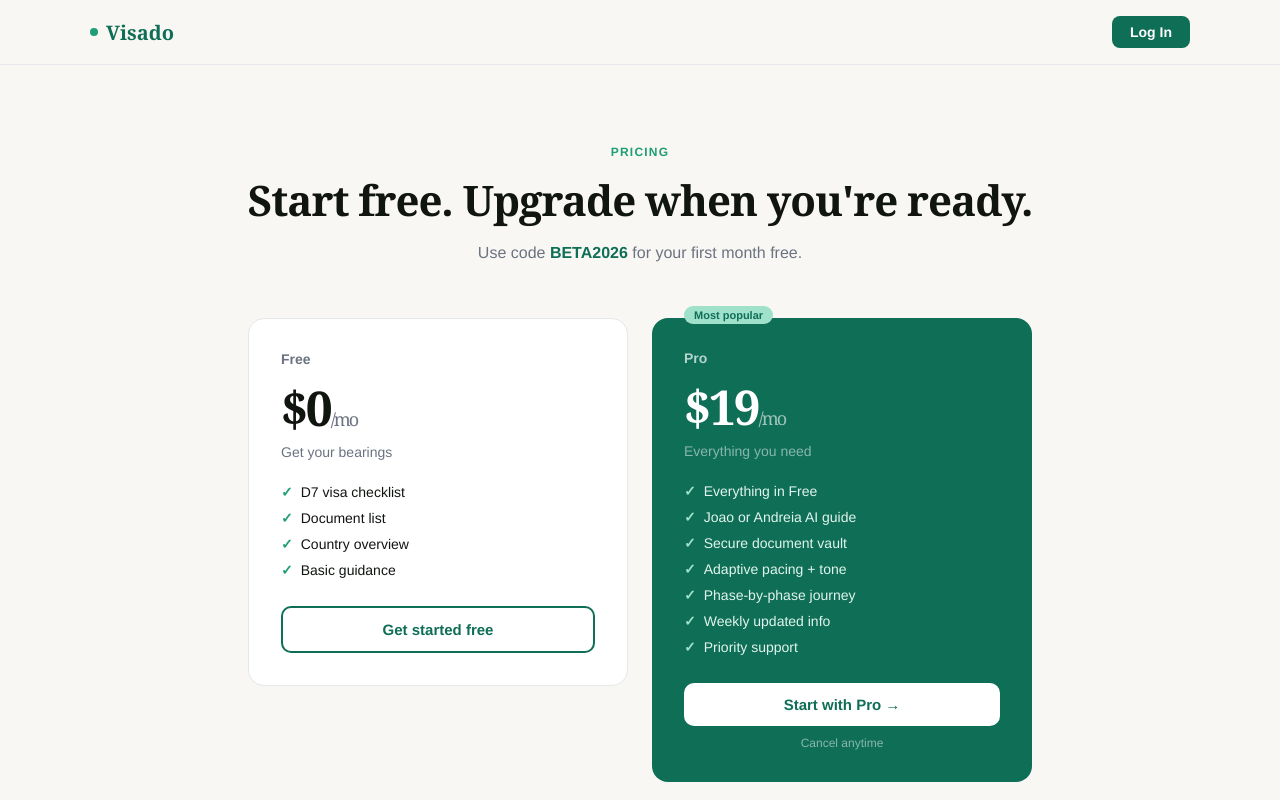
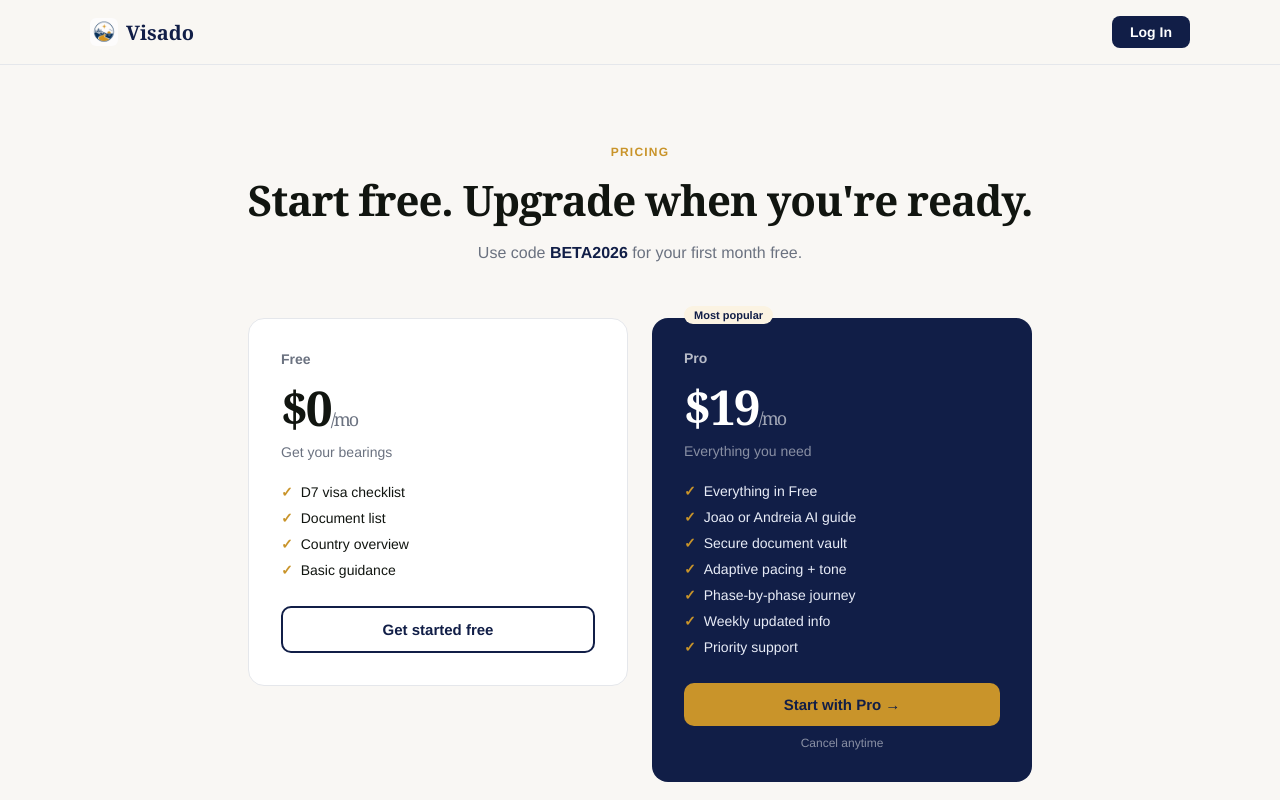
Before and after one commit to danielfeliciano53-collab/visado-app, a Next.js app: page /pricing in a window 1280 px wide. Shown: the top 800 px of the page. Built offline with nearby package versions, Linux system fonts and the light colour scheme.

Commit message:
rebrand: navy/gold colors and logo on pricing page
Co-Authored-By: Claude Sonnet 4.6 <noreply@anthropic.com>

```diff
--- a/app/pricing/page.tsx
+++ b/app/pricing/page.tsx
@@ -1,8 +1,11 @@
 import Link from 'next/link'
+import Image from 'next/image'
 
-const GREEN = '#1D9E75'
-const GREEN_DARK = '#0F6E56'
-const GREEN_LIGHT = '#E1F5EE'
+const NAVY = '#1B2F6E'
+const NAVY_DARK = '#111E47'
+const NAVY_LIGHT = '#E8ECF7'
+const GOLD = '#C9942A'
+const GOLD_LIGHT = '#FBF3E2'
 const OFF_WHITE = '#F9F7F4'
 const DARK = '#111510'
 const MUTED = '#6B7280'
@@ -15,11 +18,11 @@ export default function PricingPage() {
       {/* NAV */}
       <nav style={{ background: 'rgba(249,247,244,0.95)', borderBottom: `1px solid ${BORDER}`, padding: '0 24px' }}>
         <div style={{ maxWidth: 1100, margin: '0 auto', display: 'flex', alignItems: 'center', justifyContent: 'space-between', height: 64 }}>
-          <Link href="/" style={{ display: 'flex', alignItems: 'center', gap: 8, fontSize: 20, fontWeight: 700, color: GREEN_DARK, textDecoration: 'none' }}>
-            <span style={{ display: 'inline-block', width: 8, height: 8, borderRadius: '50%', background: GREEN }} />
+          <Link href="/" style={{ display: 'flex', alignItems: 'center', gap: 8, fontSize: 20, fontWeight: 700, color: NAVY_DARK, textDecoration: 'none' }}>
+            <Image src="/visado-logo.png" alt="Visado" width={28} height={28} style={{ borderRadius: 6 }} />
             Visado
           </Link>
-          <Link href="/login" style={{ fontSize: 14, fontWeight: 600, color: '#fff', background: GREEN_DARK, padding: '8px 18px', borderRadius: 8, textDecoration: 'none', fontFamily: "'Helvetica Neue', sans-serif" }}>
+          <Link href="/login" style={{ fontSize: 14, fontWeight: 600, color: '#fff', background: NAVY_DARK, padding: '8px 18px', borderRadius: 8, textDecoration: 'none', fontFamily: "'Helvetica Neue', sans-serif" }}>
             Log In
           </Link>
         </div>
@@ -29,9 +32,9 @@ export default function PricingPage() {
       <section style={{ padding: '80px 24px' }}>
         <div style={{ maxWidth: 900, margin: '0 auto' }}>
           <div style={{ textAlign: 'center', marginBottom: 56 }}>
-            <div style={{ fontSize: 12, fontWeight: 600, letterSpacing: '0.1em', textTransform: 'uppercase', color: GREEN, fontFamily: "'Helvetica Neue', sans-serif", marginBottom: 12 }}>Pricing</div>
+            <div style={{ fontSize: 12, fontWeight: 600, letterSpacing: '0.1em', textTransform: 'uppercase', color: GOLD, fontFamily: "'Helvetica Neue', sans-serif", marginBottom: 12 }}>Pricing</div>
             <h1 style={{ fontSize: 'clamp(28px, 4vw, 42px)', fontWeight: 700, letterSpacing: '-1px', margin: '0 0 16px', color: DARK }}>Start free. Upgrade when you're ready.</h1>
-            <p style={{ fontSize: 16, color: MUTED, fontFamily: "'Helvetica Neue', sans-serif", margin: 0 }}>Use code <strong style={{ color: GREEN_DARK }}>BETA2026</strong> for your first month free.</p>
+            <p style={{ fontSize: 16, color: MUTED, fontFamily: "'Helvetica Neue', sans-serif", margin: 0 }}>Use code <strong style={{ color: NAVY_DARK }}>BETA2026</strong> for your first month free.</p>
           </div>
 
           <div style={{ display: 'flex', gap: 24, flexWrap: 'wrap', alignItems: 'flex-start', justifyContent: 'center' }}>
@@ -44,29 +47,29 @@ export default function PricingPage() {
               <div style={{ display: 'flex', flexDirection: 'column', gap: 10, marginBottom: 28 }}>
                 {['D7 visa checklist', 'Document list', 'Country overview', 'Basic guidance'].map((f, i) => (
                   <div key={i} style={{ fontSize: 14, color: DARK, fontFamily: "'Helvetica Neue', sans-serif", display: 'flex', alignItems: 'center', gap: 8 }}>
-                    <span style={{ color: GREEN, fontWeight: 700 }}>✓</span>{f}
+                    <span style={{ color: GOLD, fontWeight: 700 }}>✓</span>{f}
                   </div>
                 ))}
               </div>
-              <Link href="/login" style={{ display: 'block', textAlign: 'center', padding: '13px', borderRadius: 10, border: `2px solid ${GREEN_DARK}`, color: GREEN_DARK, fontWeight: 600, fontSize: 15, textDecoration: 'none', fontFamily: "'Helvetica Neue', sans-serif" }}>
+              <Link href="/login" style={{ display: 'block', textAlign: 'center', padding: '13px', borderRadius: 10, border: `2px solid ${NAVY_DARK}`, color: NAVY_DARK, fontWeight: 600, fontSize: 15, textDecoration: 'none', fontFamily: "'Helvetica Neue', sans-serif" }}>
                 Get started free
               </Link>
             </div>
 
             {/* Pro */}
-            <div style={{ flex: '1 1 280px', maxWidth: 380, background: GREEN_DARK, borderRadius: 16, padding: 32, position: 'relative' }}>
-              <div style={{ position: 'absolute', top: -12, left: 32, fontSize: 11, fontWeight: 700, color: GREEN_DARK, background: '#9FE1CB', padding: '3px 10px', borderRadius: 20, fontFamily: "'Helvetica Neue', sans-serif" }}>Most popular</div>
+            <div style={{ flex: '1 1 280px', maxWidth: 380, background: NAVY_DARK, borderRadius: 16, padding: 32, position: 'relative' }}>
+              <div style={{ position: 'absolute', top: -12, left: 32, fontSize: 11, fontWeight: 700, color: NAVY_DARK, background: GOLD_LIGHT, padding: '3px 10px', borderRadius: 20, fontFamily: "'Helvetica Neue', sans-serif" }}>Most popular</div>
               <div style={{ fontSize: 14, fontWeight: 600, color: 'rgba(255,255,255,0.7)', fontFamily: "'Helvetica Neue', sans-serif", marginBottom: 8 }}>Pro</div>
               <div style={{ fontSize: 48, fontWeight: 700, color: '#fff', letterSpacing: '-2px', marginBottom: 4 }}>$19<span style={{ fontSize: 18, fontWeight: 400, color: 'rgba(255,255,255,0.6)' }}>/mo</span></div>
               <div style={{ fontSize: 14, color: 'rgba(255,255,255,0.5)', fontFamily: "'Helvetica Neue', sans-serif", marginBottom: 24 }}>Everything you need</div>
               <div style={{ display: 'flex', flexDirection: 'column', gap: 10, marginBottom: 28 }}>
                 {['Everything in Free', 'Joao or Andreia AI guide', 'Secure document vault', 'Adaptive pacing + tone', 'Phase-by-phase journey', 'Weekly updated info', 'Priority support'].map((f, i) => (
-                  <div key={i} style={{ fontSize: 14, color: '#E1F5EE', fontFamily: "'Helvetica Neue', sans-serif", display: 'flex', alignItems: 'center', gap: 8 }}>
-                    <span style={{ color: '#9FE1CB', fontWeight: 700 }}>✓</span>{f}
+                  <div key={i} style={{ fontSize: 14, color: NAVY_LIGHT, fontFamily: "'Helvetica Neue', sans-serif", display: 'flex', alignItems: 'center', gap: 8 }}>
+                    <span style={{ color: GOLD, fontWeight: 700 }}>✓</span>{f}
                   </div>
                 ))}
               </div>
-              <Link href="/login" style={{ display: 'block', textAlign: 'center', padding: '13px', borderRadius: 10, background: '#fff', color: GREEN_DARK, fontWeight: 700, fontSize: 15, textDecoration: 'none', fontFamily: "'Helvetica Neue', sans-serif" }}>
+              <Link href="/login" style={{ display: 'block', textAlign: 'center', padding: '13px', borderRadius: 10, background: GOLD, color: NAVY_DARK, fontWeight: 700, fontSize: 15, textDecoration: 'none', fontFamily: "'Helvetica Neue', sans-serif" }}>
                 Start with Pro →
               </Link>
               <div style={{ textAlign: 'center', fontSize: 12, color: 'rgba(255,255,255,0.5)', fontFamily: "'Helvetica Neue', sans-serif", marginTop: 10 }}>Cancel anytime</div>
@@ -95,8 +98,8 @@ export default function PricingPage() {
       {/* FOOTER */}
       <footer style={{ borderTop: `1px solid ${BORDER}`, padding: '32px 24px', marginTop: 40 }}>
         <div style={{ maxWidth: 1100, margin: '0 auto', display: 'flex', alignItems: 'center', justifyContent: 'space-between', flexWrap: 'wrap', gap: 16 }}>
-          <Link href="/" style={{ display: 'flex', alignItems: 'center', gap: 6, fontSize: 16, fontWeight: 700, color: GREEN_DARK, textDecoration: 'none' }}>
-            <span style={{ display: 'inline-block', width: 7, height: 7, borderRadius: '50%', background: GREEN }} />
+          <Link href="/" style={{ display: 'flex', alignItems: 'center', gap: 6, fontSize: 16, fontWeight: 700, color: NAVY_DARK, textDecoration: 'none' }}>
+            <Image src="/visado-logo.png" alt="Visado" width={20} height={20} style={{ borderRadius: 4 }} />
             Visado
           </Link>
           <div style={{ fontSize: 12, color: MUTED, fontFamily: "'Helvetica Neue', sans-serif" }}>Not legal advice. For complex situations, consult an immigration attorney.</div>
```
